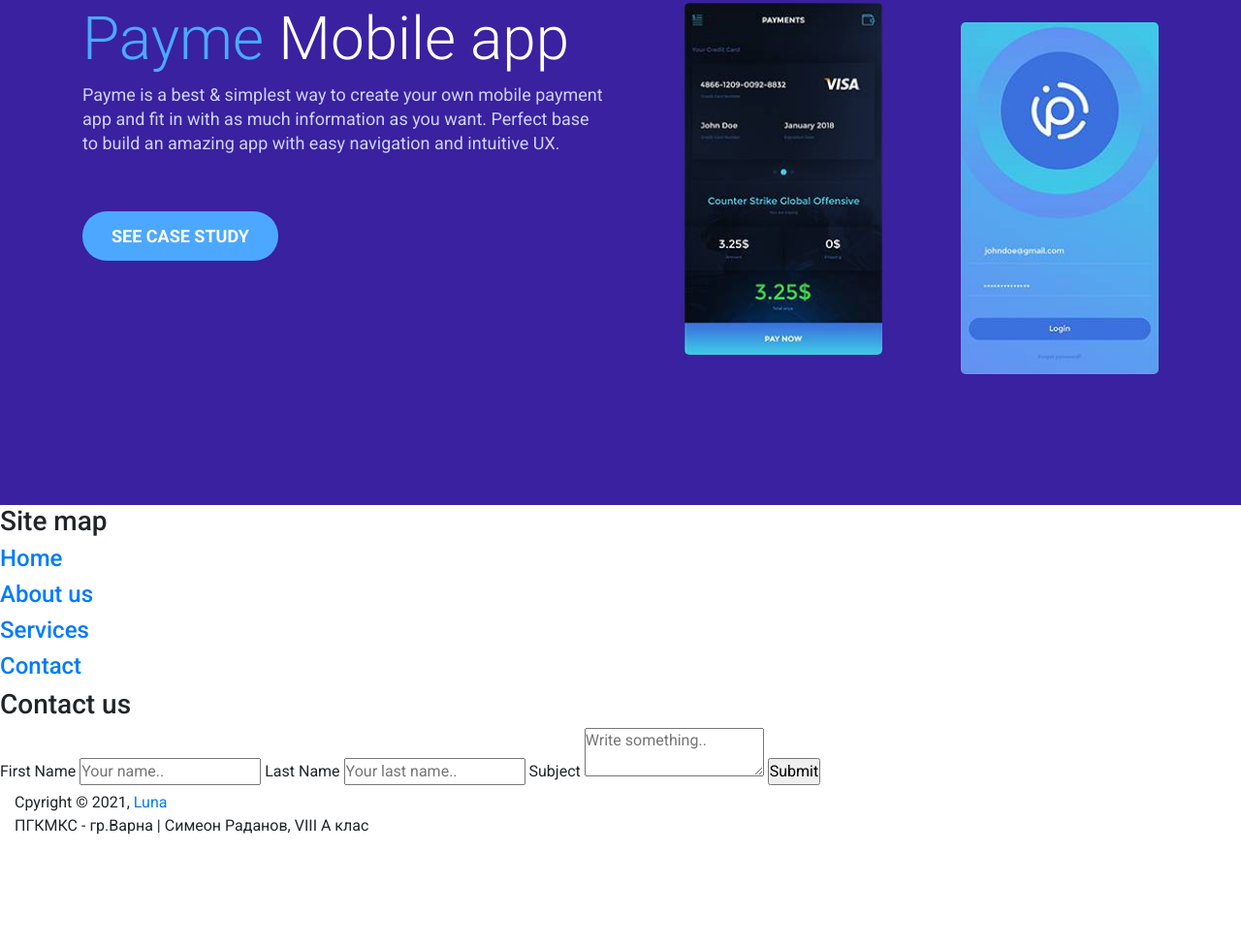
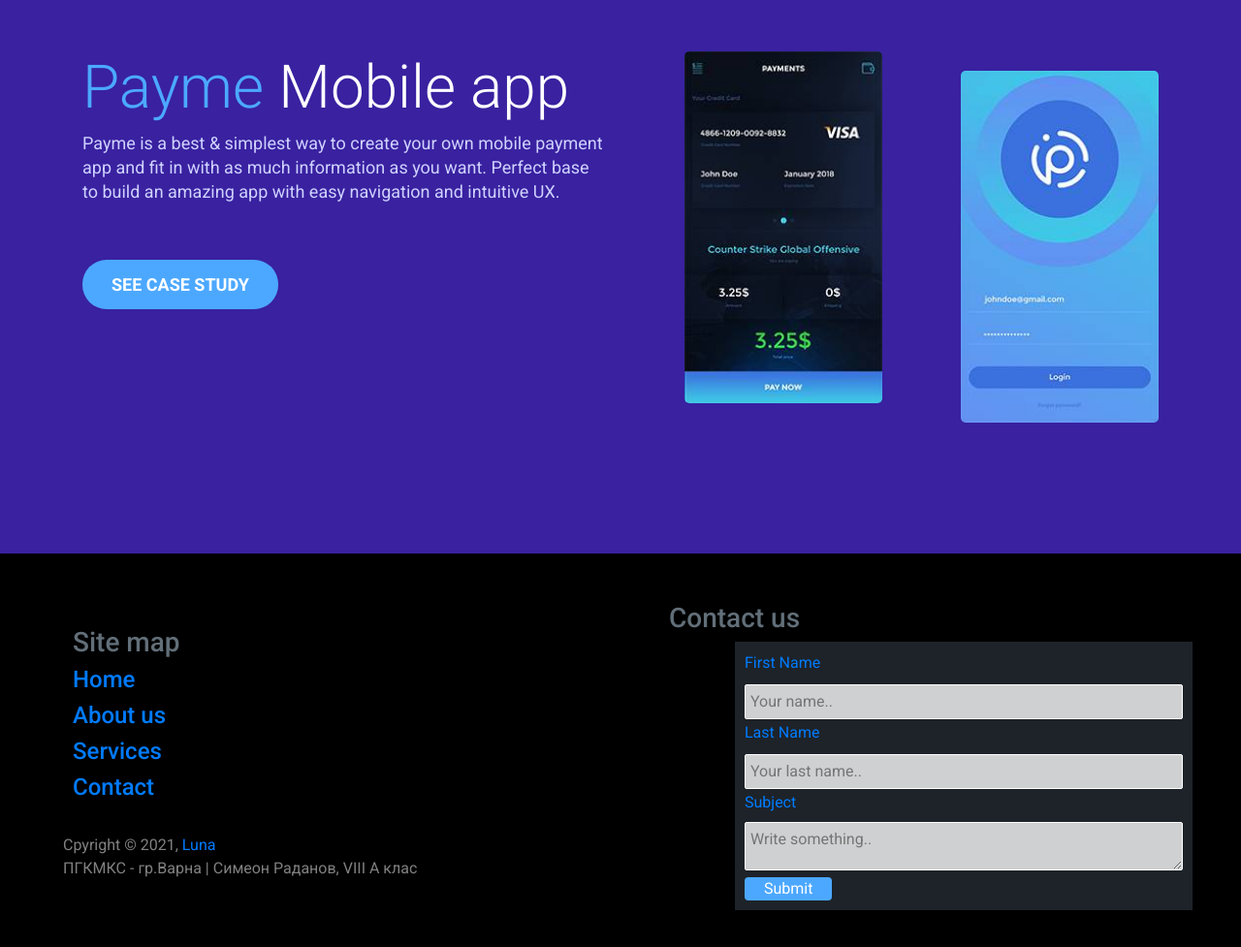
Before and after one commit to PollyWeb/luna, a plain HTML site: page index.html in a window 1280 px wide. Shown: the part 2135-3112 px from the top of the page at 97% size. Before the commit the page ends 2999 px from the top, so only its background shows below. Drawn offline with nearby package versions, Linux system fonts and the light colour scheme.

Commit message:
Add files via upload

```diff
--- a/assets/css/style.css
+++ b/assets/css/style.css
@@ -82,20 +82,25 @@ header h1 > span {
 }
 
 .servises {
+	margin-bottom: 50px;
 	padding: 100px 0 80px 0;
 }
 
 .servises h2 {
+	margin-top: 50px;
 	font-weight: 300;
 	font-size: 48px;
 	text-align: center;
 	color: #40485a;
 }
+#service{
+	margin-top: 50px;
+}
 
 .servises hr {
 	border: 2px solid #4923a7;
 	width: 80px;
-	margin: 40px auto 65px auto;
+	margin: 40px auto 65px 50px;
 }
 .item {
 	text-align: center;
@@ -127,7 +132,7 @@ header h1 > span {
 .servises a {
 	font-weight: 500;
 	font-size: 18px;
-	color: #4ca9ff
+	color: #4ca9ff;
 	text-transform: uppercase;
 	border-bottom:2px solid #4ca9ff;
 
@@ -190,3 +195,61 @@ header h1 > span {
 .sites:hover{
 	border-top: 2px solid rgba(255,255,255,1);
 }
+.footer{
+	background-color: black;
+	padding: 50px;
+
+}
+.sitemap{
+	float: left;
+	width: 50%;
+	padding: 50 px;
+	margin: 25px;
+
+}.forma{
+	float: right;
+	width: 40%;
+    background-color: #1d2329;
+    padding: 10px;
+    color: #007bff;
+}
+
+
+.forma input[type=text], select, textarea {
+  width: 100%;
+  padding: 5px;
+  margin-bottom: 2px;
+  background-color: rgba(252, 252, 252, 0.8);
+  border: 1px solid #fff;
+  border-radius: 2px;
+  box-sizing: border-box;
+  margin-top: 2px;
+  resize: vertical;
+  color: #007bff;
+}
+
+.forma input[type=submit] {
+  background-color: #4ca8ff;
+  color: #fff;
+  margin-bottom: 0rem;
+  padding: 0 20px;
+  border: none;
+  border-radius: 4px;
+  cursor: pointer;
+}
+
+.forma input[type=submit]:hover {
+  background-color: #007bff;
+  color: #fff;
+}
+
+
+.footer2{
+	background-color: black;
+	padding: 50px 0 100px 50px;
+	color: grey;
+
+}
+.footer h3 {
+	color:#626f79;
+}
```
